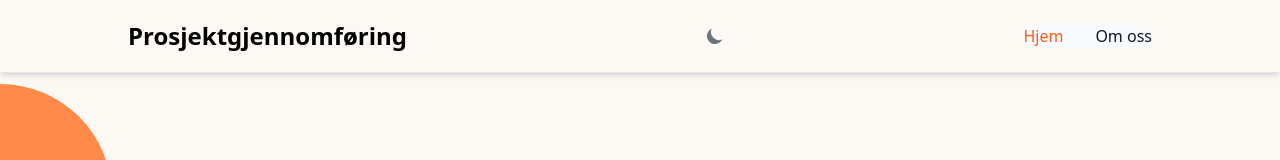
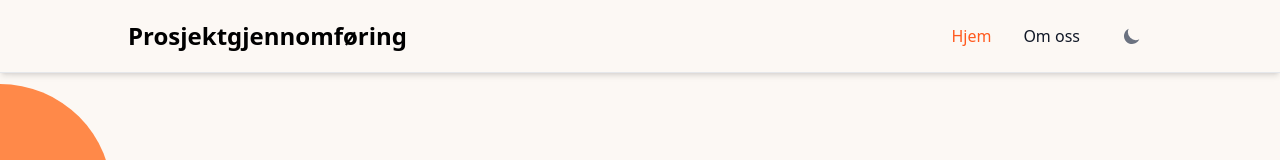
Before and after one commit to thevithach/Gruppe-1-IS-310, a React (Vite) app: page / in a window 1280 px wide. Shown: the top 160 px of the page. Built offline with nearby package versions, Linux system fonts and the light colour scheme; a web font is replaced by a local one.

Commit message:
Refactor: Update NavBar component to useState instead of documentQuerySelectors:)

```diff
--- a/src/components/Layout/NavBar.tsx
+++ b/src/components/Layout/NavBar.tsx
@@ -7,69 +7,34 @@ import { Link, useLocation, useNavigate } from "react-router-dom";
 
 function NavBar() {
   const [isOpen, setIsOpen] = useState(false);
+  const [isDarkMode, setIsDarkMode] = useState(() => {
+    if (typeof window !== "undefined") {
+      const savedTheme = localStorage.getItem("color-theme");
+      return (
+        savedTheme === "dark" ||
+        (!savedTheme &&
+          window.matchMedia("(prefers-color-scheme: dark)").matches)
+      );
+    }
+    return false;
+  });
 
   useEffect(() => {
-    const themeToggleDarkIcon = document.getElementById(
-      "theme-toggle-dark-icon"
-    );
-    const themeToggleLightIcon = document.getElementById(
-      "theme-toggle-light-icon"
-    );
-    const themeToggleBtn = document.getElementById("theme-toggle");
-
-    if (!themeToggleDarkIcon || !themeToggleLightIcon || !themeToggleBtn) {
-      console.error("Theme toggle elements not found");
-      return;
-    }
-
-    // Set the initial state of the icons based on the current theme
-    if (
-      localStorage.getItem("color-theme") === "dark" ||
-      (!("color-theme" in localStorage) &&
-        window.matchMedia("(prefers-color-scheme: dark)").matches)
-    ) {
+    if (isDarkMode) {
       document.documentElement.classList.add("dark");
-      themeToggleLightIcon.classList.remove("hidden");
+      localStorage.setItem("color-theme", "dark");
     } else {
       document.documentElement.classList.remove("dark");
-      themeToggleDarkIcon.classList.remove("hidden");
+      localStorage.setItem("color-theme", "light");
     }
-
-    const toggleDarkMode = () => {
-      // toggle icons inside button
-      themeToggleDarkIcon.classList.toggle("hidden");
-      themeToggleLightIcon.classList.toggle("hidden");
-
-      // if set via local storage previously
-      if (localStorage.getItem("color-theme")) {
-        if (localStorage.getItem("color-theme") === "light") {
-          document.documentElement.classList.add("dark");
-          localStorage.setItem("color-theme", "dark");
-        } else {
-          document.documentElement.classList.remove("dark");
-          localStorage.setItem("color-theme", "light");
-        }
-      } else {
-        if (document.documentElement.classList.contains("dark")) {
-          document.documentElement.classList.remove("dark");
-          localStorage.setItem("color-theme", "light");
-        } else {
-          document.documentElement.classList.add("dark");
-          localStorage.setItem("color-theme", "dark");
-        }
-      }
-    };
-
-    themeToggleBtn.addEventListener("click", toggleDarkMode);
-
-    // Cleanup event listener on component unmount
-    return () => {
-      themeToggleBtn.removeEventListener("click", toggleDarkMode);
-    };
-  }, []);
+  }, [isDarkMode]);
 
   const toggleMenu = () => {
     setIsOpen(!isOpen);
+  };
+
+  const toggleDarkMode = () => {
+    setIsDarkMode(!isDarkMode);
   };
 
   const navigate = useNavigate();
@@ -78,10 +43,42 @@ function NavBar() {
     navigate("/", { state: { scrollToProfile: true } });
   };
 
+  const ThemeToggleButton = ({ className }: any) => (
+    <button
+      type="button"
+      onClick={toggleDarkMode}
+      className={`text-gray-500 dark:text-gray-400 hover:bg-gray-100 dark:hover:bg-gray-700 focus:outline-none focus:ring-4 focus:ring-gray-200 dark:focus:ring-gray-700 rounded-lg text-sm p-2.5 ${className}`}
+    >
+      {isDarkMode ? (
+        <svg
+          className="w-5 h-5"
+          fill="currentColor"
+          viewBox="0 0 20 20"
+          xmlns="http://www.w3.org/2000/svg"
+        >
+          <path
+            d="M10 2a1 1 0 011 1v1a1 1 0 11-2 0V3a1 1 0 011-1zm4 8a4 4 0 11-8 0 4 4 0 018 0zm-.464 4.95l.707.707a1 1 0 001.414-1.414l-.707-.707a1 1 0 00-1.414 1.414zm2.12-10.607a1 1 0 010 1.414l-.706.707a1 1 0 11-1.414-1.414l.707-.707a1 1 0 011.414 0zM17 11a1 1 0 100-2h-1a1 1 0 100 2h1zm-7 4a1 1 0 011 1v1a1 1 0 11-2 0v-1a1 1 0 011-1zM5.05 6.464A1 1 0 106.465 5.05l-.708-.707a1 1 0 00-1.414 1.414l.707.707zm1.414 8.486l-.707.707a1 1 0 01-1.414-1.414l.707-.707a1 1 0 011.414 1.414zM4 11a1 1 0 100-2H3a1 1 0 000 2h1z"
+            fillRule="evenodd"
+            clipRule="evenodd"
+          ></path>
+        </svg>
+      ) : (
+        <svg
+          className="w-5 h-5"
+          fill="currentColor"
+          viewBox="0 0 20 20"
+          xmlns="http://www.w3.org/2000/svg"
+        >
+          <path d="M17.293 13.293A8 8 0 016.707 2.707a8.001 8.001 0 1010.586 10.586z"></path>
+        </svg>
+      )}
+    </button>
+  );
+
   return (
     <>
       <nav className="bg-[#fcf8f4] dark:bg-gray-900 fixed w-full z-20 top-0 start-0 border-b shadow-md">
-        <div className="max-w-screen-lg flex flex-wrap items-center justify-between mx-auto py-4 lg:px-0 px-4 pl-6 ">
+        <div className="max-w-screen-lg flex flex-wrap items-center justify-between mx-auto py-4 lg:px-0 px-4 pl-6">
           {location.pathname === "/HvorforOss" ? (
             <Link
               to="/"
@@ -102,41 +99,12 @@ function NavBar() {
               </span>
             </a>
           )}
-          <div className="flex items-center space-x-2">
-            <div className="">
-              <button
-                id="theme-toggle"
-                type="button"
-                className="text-gray-500 dark:text-gray-400 hover:bg-gray-100 dark:hover:bg-gray-700 focus:outline-none focus:ring-4 focus:ring-gray-200 dark:focus:ring-gray-700 rounded-lg text-sm p-2.5 "
-              >
-                <svg
-                  id="theme-toggle-dark-icon"
-                  className="hidden w-5 h-5"
-                  fill="currentColor"
-                  viewBox="0 0 20 20"
-                  xmlns="http://www.w3.org/2000/svg"
-                >
-                  <path d="M17.293 13.293A8 8 0 016.707 2.707a8.001 8.001 0 1010.586 10.586z"></path>
-                </svg>
-                <svg
-                  id="theme-toggle-light-icon"
-                  className="hidden w-5 h-5"
-                  fill="currentColor"
-                  viewBox="0 0 20 20"
-                  xmlns="http://www.w3.org/2000/svg"
-                >
-                  <path
-                    d="M10 2a1 1 0 011 1v1a1 1 0 11-2 0V3a1 1 0 011-1zm4 8a4 4 0 11-8 0 4 4 0 018 0zm-.464 4.95l.707.707a1 1 0 001.414-1.414l-.707-.707a1 1 0 00-1.414 1.414zm2.12-10.607a1 1 0 010 1.414l-.706.707a1 1 0 11-1.414-1.414l.707-.707a1 1 0 011.414 0zM17 11a1 1 0 100-2h-1a1 1 0 100 2h1zm-7 4a1 1 0 011 1v1a1 1 0 11-2 0v-1a1 1 0 011-1zM5.05 6.464A1 1 0 106.465 5.05l-.708-.707a1 1 0 00-1.414 1.414l.707.707zm1.414 8.486l-.707.707a1 1 0 01-1.414-1.414l.707-.707a1 1 0 011.414 1.414zM4 11a1 1 0 100-2H3a1 1 0 000 2h1z"
-                    fillRule="evenodd"
-                    clipRule="evenodd"
-                  ></path>
-                </svg>
-              </button>
-            </div>
+          <div className="flex items-center md:order-2 md:hidden">
+            <ThemeToggleButton className="" />
             <button
               data-collapse-toggle="navbar-sticky"
               type="button"
-              className="inline-flex items-center p-2 w-10 h-10 justify-center text-sm text-gray-500 rounded-lg md:hidden hover:bg-gray-100 focus:outline-none focus:ring-2 focus:ring-gray-200 dark:text-gray-400 dark:hover:bg-gray-700 dark:focus:ring-gray-600"
+              className="inline-flex items-center p-2 w-10 h-10 justify-center text-sm text-gray-500 rounded-lg md:hidden hover:bg-gray-100 focus:outline-none focus:ring-2 focus:ring-gray-200 dark:text-gray-400 dark:hover:bg-gray-700 dark:focus:ring-gray-600 ml-2"
               aria-controls="navbar-sticky"
               aria-expanded={isOpen}
               onClick={toggleMenu}
@@ -165,7 +133,7 @@ function NavBar() {
             } w-full md:flex md:w-auto md:order-1`}
             id="navbar-sticky"
           >
-            <ul className="flex flex-col p-4 md:p-0 mt-4 font-medium border border-gray-100 rounded-lg bg-gray-50 md:space-x-8 rtl:space-x-reverse md:flex-row md:mt-0 md:border-0  dark:bg-gray-800 md:dark:bg-gray-900 dark:border-gray-700 md:items-center">
+            <ul className="flex flex-col p-4 md:p-0 mt-4 font-medium border border-gray-100 rounded-lg md:space-x-8 rtl:space-x-reverse md:flex-row md:mt-0 md:border-0 dark:bg-gray-800 md:dark:bg-gray-900 dark:border-gray-700 md:items-center">
               {location.pathname === "/HvorforOss" ? (
                 <>
                   <li>
@@ -201,7 +169,7 @@ function NavBar() {
                   <li>
                     <a
                       href="#about"
-                      className="block py-2 px-3 text-gray-900 rounded hover:bg-gray-100 md:hover:bg-transparent md:hover:text-orange-500 md:p-0 md:dark:hover:text-orange-500 dark:text-white dark:hover:bg-gray-700 dark:hover:text-white md:dark:hover:bg-transparent dark:border-gray-700"
+                      className="block py-2 px-3 text-gray-900 rounded hover:bg-orange-100 md:hover:bg-transparent md:hover:text-orange-500 md:p-0 md:dark:hover:text-orange-500 dark:text-white dark:hover:bg-gray-700 dark:hover:text-white md:dark:hover:bg-transparent dark:border-gray-700"
                       onClick={scrollToProfileSection}
                     >
                       Om oss
@@ -209,6 +177,9 @@ function NavBar() {
                   </li>
                 </>
               )}
+              <li className="hidden md:block">
+                <ThemeToggleButton className={"asd"} />
+              </li>
             </ul>
           </div>
         </div>
```
